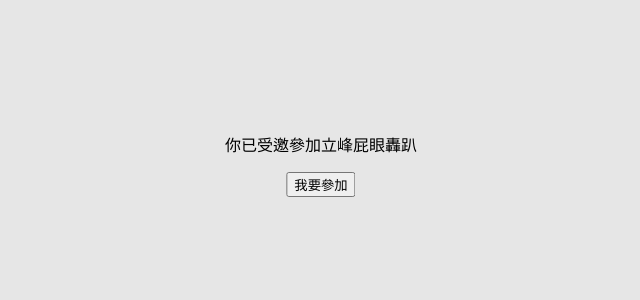
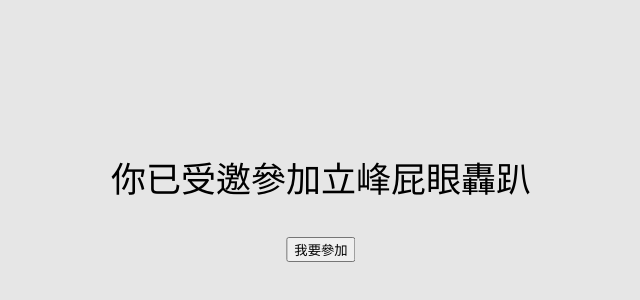
Before and after one commit to valsqotch/ayo, a plain HTML site: page index.html in a window 1280 px wide. Shown: the part 284-584 px from the top of the page, without its empty margins (319-959 px from the left). Drawn offline with Linux system fonts and the light colour scheme.

Commit message:
Update index.html

```diff
--- a/index.html
+++ b/index.html
@@ -6,7 +6,7 @@
     </head>
     <body style="background-color:rgb(230,230,230)">
         <div id="d1">
-            <p>你已受邀參加立峰屁眼轟趴</p>
+            <p style="font-size:35px">你已受邀參加立峰屁眼轟趴</p>
             <button id="btn">我要參加</button>
         </div>
         <script src="javas.js"></script>
```
